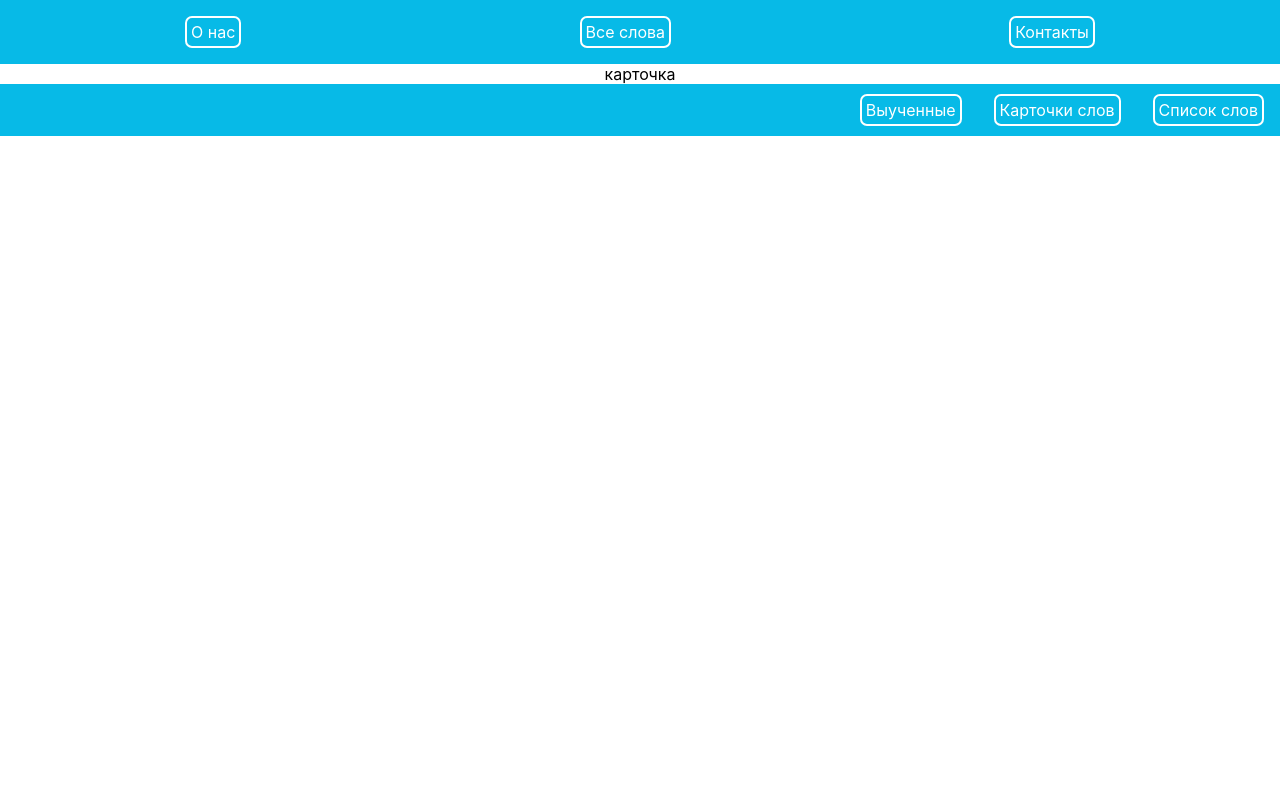
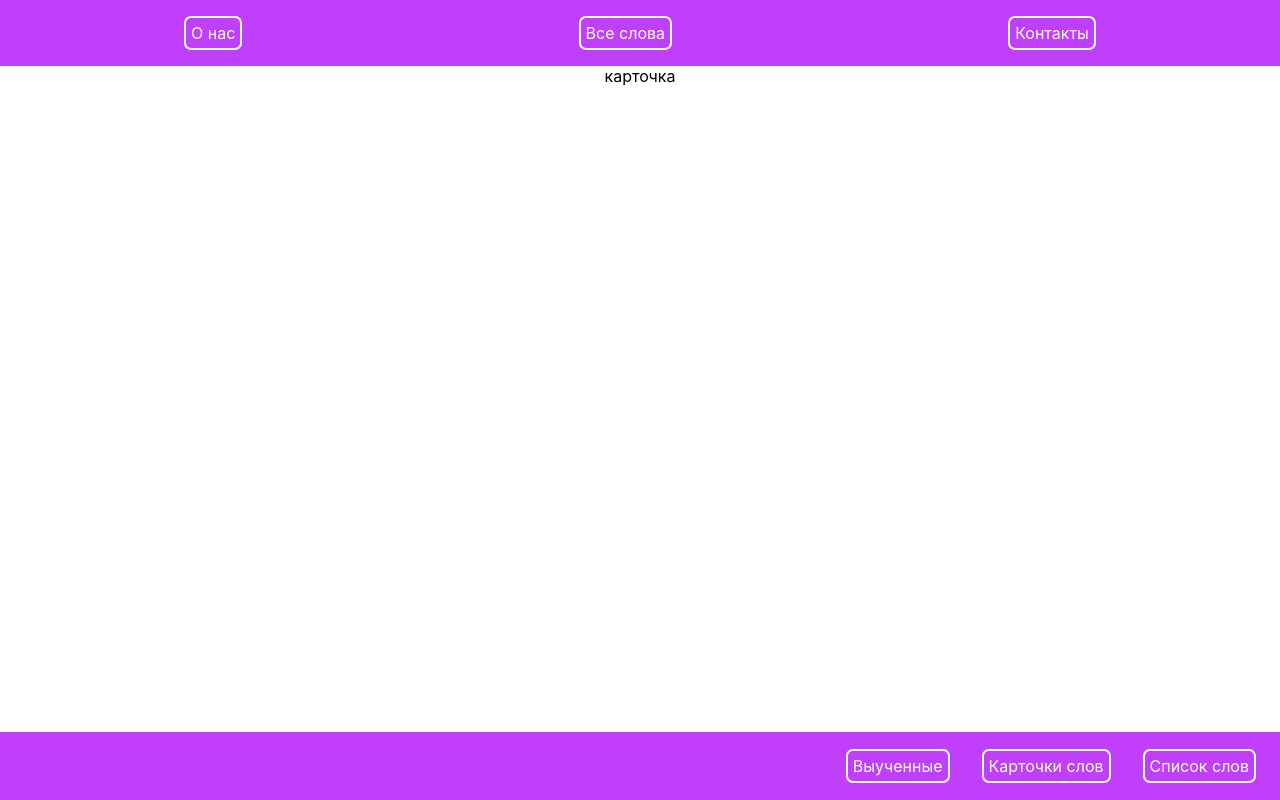
Before and after one commit to Lira11io/App_for_learning_foreign_words, a React (Create React App) app: page / in a window 1280 px wide. Built offline with nearby package versions, Linux system fonts and the light colour scheme.

Commit message:
исправлены стили футера

```diff
--- a/src/components/Card/Card.jsx
+++ b/src/components/Card/Card.jsx
@@ -1,6 +1,8 @@
 import style from "./card.module.scss";
+//import { useState } from "react";
 
-export default function Card() {
+export default function Card(props) {
+  //const { english, transcription, russian} = props;
   return (
     <div className={style.container}>
       <div className="card">карточка</div>
--- a/src/components/Footer/footer.module.scss
+++ b/src/components/Footer/footer.module.scss
@@ -1,16 +1,20 @@
 /*Оболочка футера*/
-/* .footer {
-  height: 15vh;
-  background-color: rgb(191, 52, 226);
-} */
+.footer {
+  text-align: center;
+  position: absolute;
+  bottom: 0;
+  width: 100%;
+}
 
+/*блок с элементами футера*/
 .footer_ul {
   display: flex;
   flex-flow: row wrap;
   justify-content: flex-end;
   list-style: none;
   margin: 0;
-  background: rgb(7, 186, 231);
+  padding: 1vh;
+  background: rgb(191, 63, 250);
 }
 
 /*Обертка для ссылок меню футера*/
@@ -23,11 +27,11 @@
 .footer_link {
   text-decoration: none;
   color: white;
-  padding: 4px;
+  padding: 5px;
   border: 2px solid white;
   border-radius: 7px;
 }
 /*Ссылки меню футера после наведения курсора*/
 .footer_link:hover {
-  background: rgb(20, 119, 211);
+  background: rgb(93, 20, 211);
 }
--- a/src/components/Header/header.module.scss
+++ b/src/components/Header/header.module.scss
@@ -4,19 +4,19 @@
   justify-content: space-around;
   list-style: none;
   margin: 0;
-  background: rgb(7, 186, 231);
+  background: rgb(191, 63, 250);
   padding: 1em;
 }
 
 .header_link {
   text-decoration: none;
   color: white;
-  padding: 4px;
+  padding: 5px;
   border: 2px solid white;
   border-radius: 7px;
 }
 
 /*Ссылки меню хедера после наведения курсора*/
 .header_link:hover {
-  background: rgb(20, 119, 211);
+  background: rgb(93, 20, 211);
 }
--- a/src/components/Table/Table.jsx
+++ b/src/components/Table/Table.jsx
@@ -0,0 +1,3 @@
+//import vocabulary from "../Data/vocabulary.json"
+
+//export default Table() {}
```
